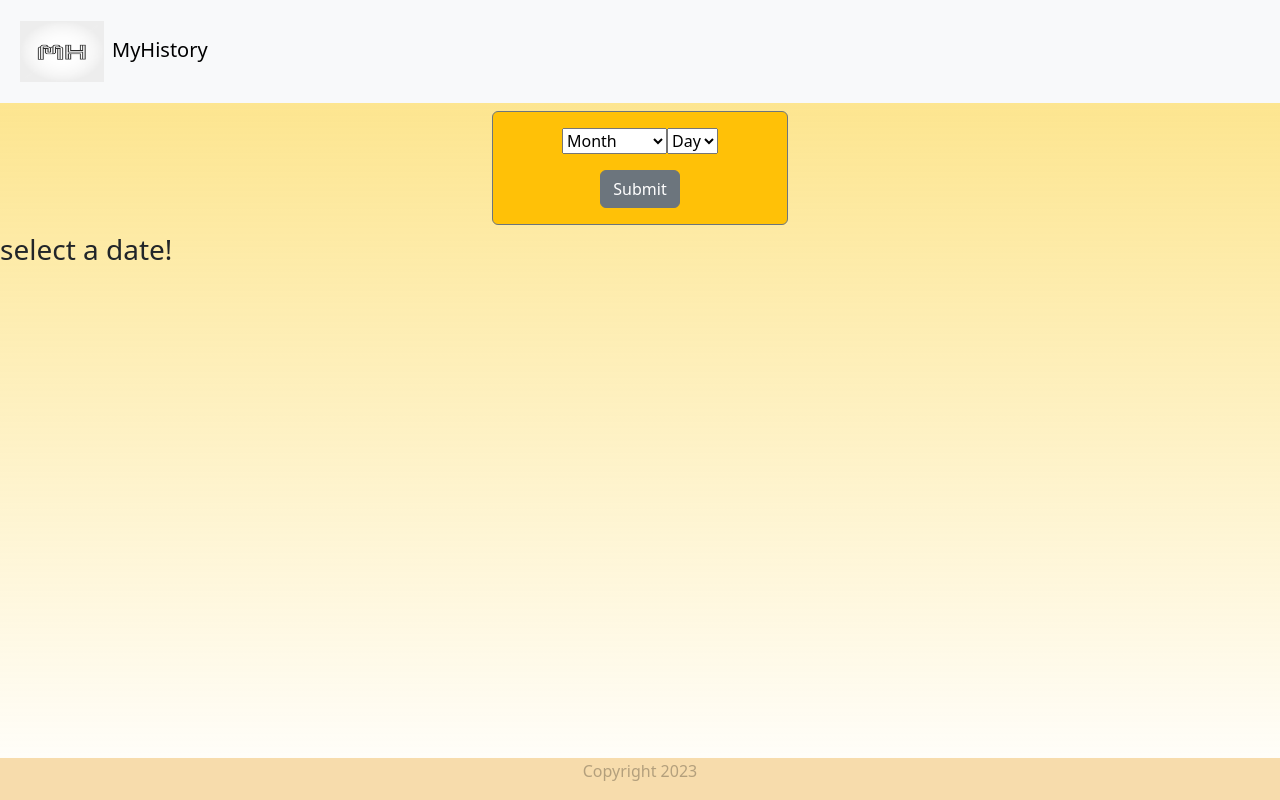
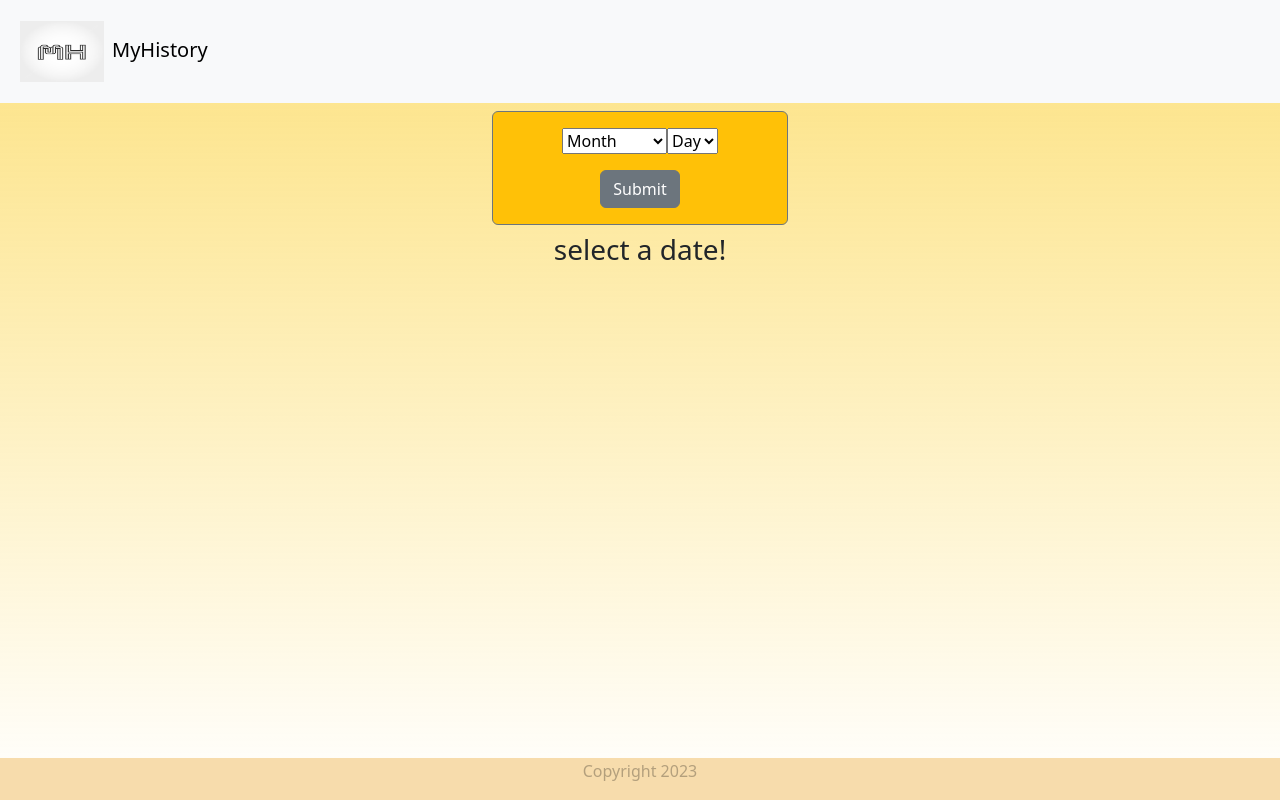
Before and after one commit to aakashmsoni/my_history_frontend, a React (Vite) app: page / in a window 1280 px wide. Built offline with nearby package versions, Linux system fonts and the light colour scheme.

Commit message:
centered header tags

```diff
--- a/src/EventsIndex.jsx
+++ b/src/EventsIndex.jsx
@@ -2,12 +2,12 @@ export function EventsIndex(props) {
   return (
     <div id="events-index">
       {props.events[0] === undefined ? (
-        <div>
+        <div className="events-header text-center">
           <h3>select a date!</h3>
         </div>
       ) : (
         <div>
-          <h1>
+          <h1 className="text-center">
             {props.events[0].month}/{props.events[0].day}
           </h1>
 
@@ -20,10 +20,7 @@ export function EventsIndex(props) {
                       <img src="/src/assets/carousel-bg.jpeg" className="card-img"></img>
                       <div className="card-img-overlay">
                         <h5 className="card-header">{event.year}</h5>
-                        <div className="card-body text-center fs-4 fw-light">
-                          {event.event}
-                          {/* <footer className="footer">{event.year}</footer> */}
-                        </div>
+                        <div className="card-body text-center fs-4 fw-light">{event.event}</div>
                       </div>
                     </div>
                   </div>
```
